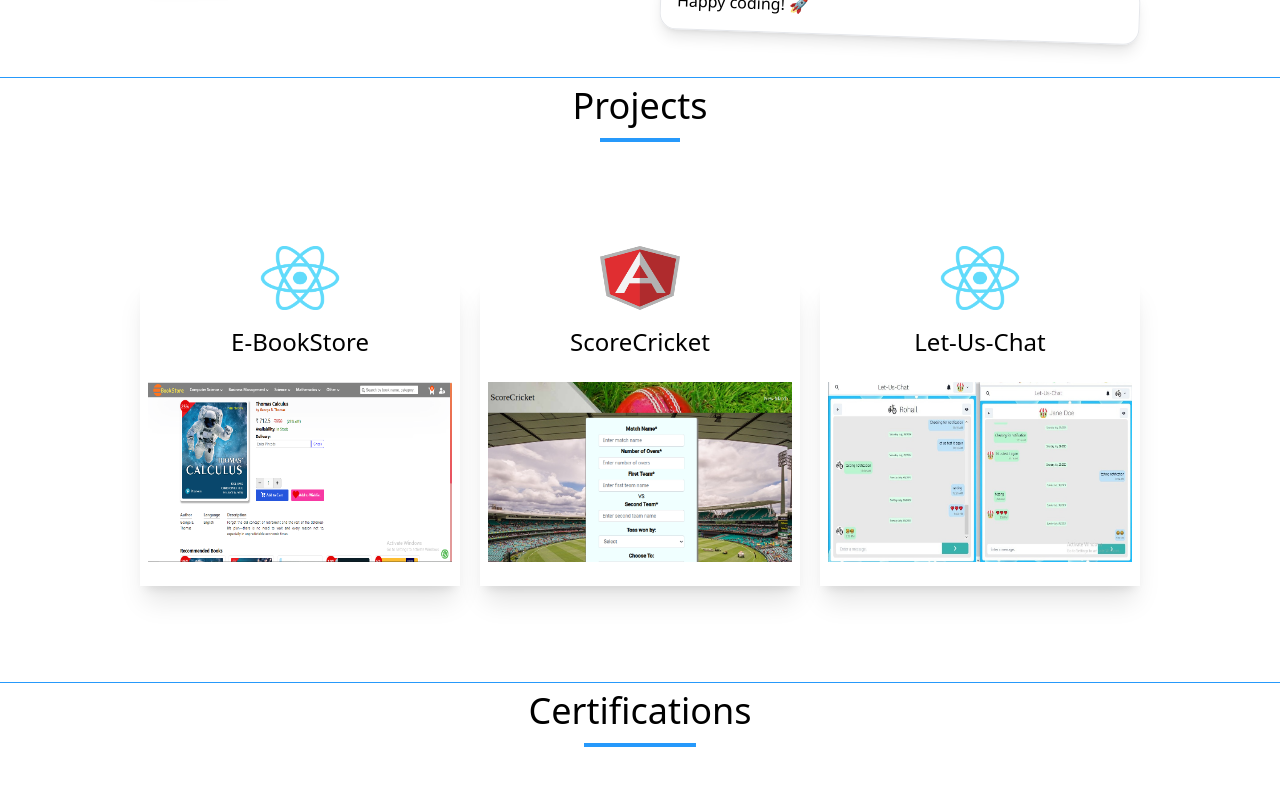
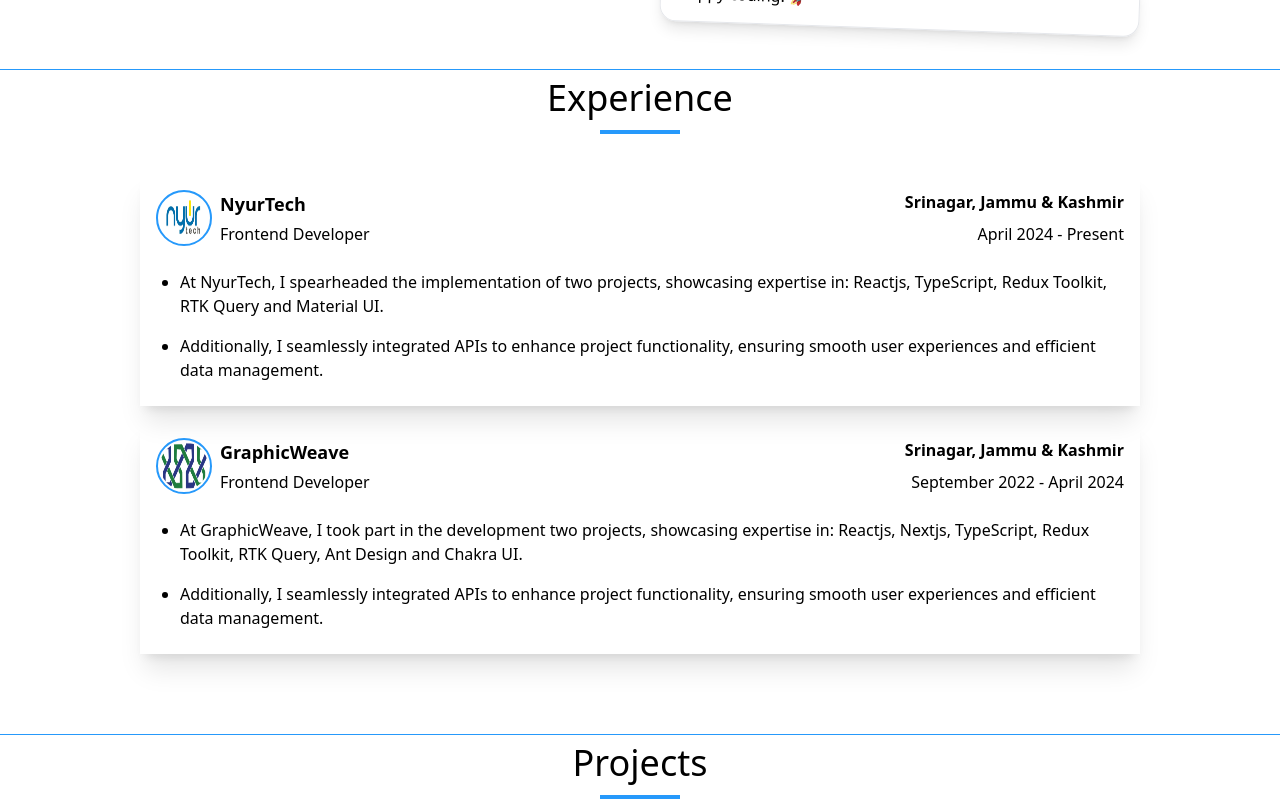
Before and after one commit to SShahid97/portfolio, a React (Create React App) app: page / in a window 1280 px wide. Shown: the part 1820-2620 px from the top of the page. Built offline with nearby package versions, Linux system fonts and the light colour scheme.

Commit message:
feat: add experience section

```diff
--- a/src/App.jsx
+++ b/src/App.jsx
@@ -8,6 +8,7 @@ import Projects from "./components/Projects";
 
 import { BrowserRouter as Router } from "react-router-dom";
 import { about, appTitle, footerBio, introduction, jobTitle } from "./data/static";
+import Experience from "./components/Experience";
 
 function App() {
 
@@ -19,6 +20,7 @@ function App() {
         <Header appTitle={appTitle}  />
         <Banner  introduction={introduction} jobTitle={jobTitle}/>
         <About about = {about}  />
+        <Experience />
         <Projects />
         <Certifications/>
         <Footer appTitle={appTitle} footerBio={footerBio} />
--- a/src/components/About.jsx
+++ b/src/components/About.jsx
@@ -1,17 +1,12 @@
 import React from "react";
+import SectionHeader from "./SectionHeader";
 
 const About = ({about}) => {
   return (
-    <div id="about" className="py-10 border-primary border-b-[1px]">
-      <div className="flex flex-col justify-center items-center"  >
-        <div
-          className="flex justify-center  text-3xl md:text-4xl mb-3"
-        >
-          About
-        </div>
-        <div className="w-16 p-0.5 bg-primary mb-10" />
-      </div>
-      <div className="flex flex-col max-w-[1000px] md:mx-auto mx-3 gap-1 text-justify">
+    <>
+      <SectionHeader sectionId="about" title="About" />
+      <section className="pt-6 pb-10 border-primary border-b-[1px]">
+        <div className="flex flex-col max-w-[1000px] md:mx-auto mx-3 gap-1 text-justify">
         {about && about.map((paragraph)=>{
             return (
               <div
@@ -43,8 +38,9 @@ const About = ({about}) => {
             )
         })}
 
-      </div>
-    </div>
+        </div>
+      </section>
+    </>
   );
 };
 
--- a/src/components/Certifications.jsx
+++ b/src/components/Certifications.jsx
@@ -5,20 +5,13 @@ import JavascriptCertificate from "../assets/img/JavascriptCertificate.png";
 import JavascriptAlgosAndDSCertificate from "../assets/img/JavascriptAlgosAndDSCertificate.png";
 import HackerRankIcon from "../assets/img/HackerRankIcon.png";
 import Freecodecamplogo from "../assets/img/fcc_secondary_small.png";
+import SectionHeader from './SectionHeader';
 
 const Certifications = () => {
   return (
     <>
-      <div  id="certifications" className="flex flex-col justify-center items-center mt-2"  >
-        <div
-          className="flex justify-center  text-3xl md:text-4xl mb-3"
-        >
-          Certifications
-        </div>
-        <div className="w-28 p-0.5 bg-primary mb-10" />
-      </div>
-      <div
-
+      <SectionHeader sectionId="certifications" title="Certifications" />
+      <section
         className="md:py-20 px-2 ">
         <div className="max-w-[1000px] mx-auto md:grid grid-cols-3 gap-5">
           <CertificationCard
@@ -40,7 +33,7 @@ const Certifications = () => {
             link={CSSCertificate}
           />
         </div>
-      </div>
+      </section>
     </>
   )
 }
--- /dev/null
+++ b/src/components/Experience.jsx
@@ -0,0 +1,37 @@
+import GWLogo from "../assets/img/gw_logo.png";
+import NyurTech from "../assets/img/nyurTechLogo.png";
+import SectionHeader from "./SectionHeader";
+import ExperienceCard from "./ExperienceCard";
+import { experience } from "../data/static";
+
+const Experience = () => {
+  return (
+    <>
+      <SectionHeader sectionId="experience" title="Experience" />
+      <section className="pb-20 md:pt:10  px-2 border-primary border-b-[1px]">
+        <div className="max-w-[1000px]  mx-auto flex flex-col gap-y-4">
+          <ExperienceCard
+            cardIcon={NyurTech}
+            link={experience[0].companyUrl}
+            companyName={experience[0].companyName}
+            address={experience[0].address}
+            period={experience[0].period}
+            role={experience[0].role}
+            description={experience[0].description}
+          />
+          <ExperienceCard
+            cardIcon={GWLogo}
+            link={experience[1].companyUrl}
+            companyName={experience[1].companyName}
+            address={experience[1].address}
+            period={experience[1].period}
+            role={experience[1].role}
+            description={experience[1].description}
+          />
+        </div>
+      </section>
+    </>
+  );
+};
+
+export default Experience;
--- /dev/null
+++ b/src/components/ExperienceCard.jsx
@@ -0,0 +1,55 @@
+import React from "react";
+import { Link } from "react-router-dom";
+
+const ExperienceCard = ({
+  companyName,
+  address,
+  role,
+  period,
+  description,
+  cardIcon,
+  link,
+}) => {
+  return (
+    <div className="w-full flex flex-col gap-4 shadow-xl p-4 hover:scale-105 duration-500">
+      <div className="flex flex-row justify-between">
+        <div className="flex flex-row justify-center items-center gap-2">
+          <Link to={link} target="_blank">
+            <img
+              className={`w-14 aspect-square mx-auto p-[2px] rounded-full border-[2px] border-primary`}
+              src={cardIcon}
+              alt="/"
+            />
+          </Link>
+          <div className="flex flex-col gap-1">
+            <Link to={link} target="_blank">
+              <h2 className="text-lg font-semibold hover:underline">
+                {companyName}
+              </h2>
+            </Link>
+            <p>{role}</p>
+          </div>
+        </div>
+
+        <div className="flex flex-col gap-2">
+          <h5 className="text-md font-semibold text-right">{address}</h5>
+          <p className="text-right">{period}</p>
+        </div>
+      </div>
+      <div className="flex flex-col gap-1">
+        <ul style={{ listStyleType: "disc" }} className="pl-6">
+          {description.map((item) => {
+            return (
+              <li key={item.slice(0, 15)} className="py-2">
+                {item}
+              </li>
+            );
+          })}
+        </ul>
+      </div>
+    </div>
+    // </Link>
+  );
+};
+
+export default ExperienceCard;
--- a/src/components/Header.jsx
+++ b/src/components/Header.jsx
@@ -22,16 +22,16 @@ function Header({appTitle}) {
       };
 
     return (
-        <div style={{zIndex:"1000"}} className='bg-primary shadow-sm p-1 sticky left-0 top-0 '>
+        <header style={{zIndex:"1000"}} className='bg-primary shadow-sm p-1 sticky left-0 top-0 '>
             <div className='max-w-[1000px] py-[12px] items-center flex justify-between mx-auto'>
                 <Logo appTitle={appTitle}/>
                 {toggle ?
-                    <AiOutlineClose  onClick={()=>setToggle(!toggle)} className='md:hidden block text-white text-3xl'/>
+                    <AiOutlineClose onClick={()=>setToggle(!toggle)} className='md:hidden block text-white text-3xl'/>
                     :
                     <AiOutlineMenu onClick={()=>setToggle(!toggle)} className='md:hidden block text-white text-3xl'/>
                 }
 
-                <ul className='hidden md:flex  text-white gap-5'>
+                <ul className='hidden md:flex  text-white gap-x-2'>
                     {headerLinks.map((item)=>{
                         return (
                             <HeaderLink key={item.link} onClick={() => scrollTo(item.link)} title={item.title}/>
@@ -67,13 +67,13 @@ function Header({appTitle}) {
 
             <div className='whatsapp'>
                 <a className="whatsapp-for-desktop" href="https://web.whatsapp.com/send?phone=+919622572247" target="_blank" rel="noopener noreferrer" title='Contact Us'>
-                <FaWhatsapp/>
+                    <FaWhatsapp/>
                 </a>
                 <a className="whatsapp-for-mobile" href="https://wa.me/+919622572247" target="_blank" rel="noopener noreferrer" title='Contact Us'>
-                <FaWhatsapp/>
+                    <FaWhatsapp/>
                 </a>
           </div>
-        </div>
+        </header>
     );
 }
 
--- a/src/components/Projects.jsx
+++ b/src/components/Projects.jsx
@@ -5,19 +5,13 @@ import ReactLogo from "../assets/img/React-icon.png";
 import ScoreCricket from "../assets/img/Cricket.png";
 import EbookStore from "../assets/img/EbookStore.png";
 import LetUsChat from "../assets/img/LetUsChat.jpeg";
+import SectionHeader from "./SectionHeader";
 
-function Projects(props) {
+function Projects() {
   return (
     <>
-      <div  id="projects" className="flex flex-col justify-center items-center mt-2"  >
-        <div
-          className="flex justify-center  text-3xl md:text-4xl mb-3"
-        >
-          Projects
-        </div>
-        <div className="w-20 p-0.5 bg-primary mb-10" />
-      </div>
-      <div
+      <SectionHeader sectionId="projects" title="Projects" />
+      <section
         className="md:py-20 px-2 border-primary border-b-[1px]">
         <div className="max-w-[1000px] mx-auto md:grid grid-cols-3 gap-5">
           <ProjectCard
@@ -39,7 +33,7 @@ function Projects(props) {
             link={"https://github.com/SShahid97/ChatApp"}
           />
         </div>
-      </div>
+      </section>
     </>
   );
 }
--- /dev/null
+++ b/src/components/SectionHeader.jsx
@@ -0,0 +1,16 @@
+
+function SectionHeader({ sectionId, title }) {
+  return (
+    <div
+      id={sectionId}
+      className="flex flex-col justify-center items-center mt-2"
+    >
+      <div className="flex justify-center text-3xl md:text-4xl mb-3">
+        {title}
+      </div>
+      <div className="w-20 p-0.5 bg-primary mb-10" />
+    </div>
+  );
+}
+
+export default SectionHeader;
--- a/src/data/static.js
+++ b/src/data/static.js
@@ -10,6 +10,10 @@ export const headerLinks = [
     {
         title: 'Projects',
         link: 'projects'
+    },
+    {
+      title: 'Experience',
+      link: 'experience'
     },
     {
         title: 'Certifications',
@@ -95,3 +99,28 @@ export const skills = [
     'MongoDB',
     'SQL',
 ];
+
+export const experience = [
+  {
+    companyName:"NyurTech",
+    address:"Srinagar, Jammu & Kashmir",
+    companyUrl: "https://nyurtech.com",
+    role:"Frontend Developer",
+    period:"April 2024 - Present",
+    description: [
+      `At NyurTech, I spearheaded the implementation of two projects, showcasing expertise in: Reactjs, TypeScript, Redux Toolkit, RTK Query and Material UI.`,
+      `Additionally, I seamlessly integrated APIs to enhance project functionality, ensuring smooth user experiences and efficient data management.`
+    ]
+  },
+  {
+    companyName:"GraphicWeave",
+    companyUrl: "https://www.graphicweave.com",
+    address:"Srinagar, Jammu & Kashmir",
+    role:"Frontend Developer",
+    period:"September 2022 - April 2024",
+    description: [
+      `At GraphicWeave, I took part in the development two projects, showcasing expertise in: Reactjs, Nextjs, TypeScript, Redux Toolkit, RTK Query, Ant Design and Chakra UI.`,
+      `Additionally, I seamlessly integrated APIs to enhance project functionality, ensuring smooth user experiences and efficient data management.`
+    ]
+  }
+]
```
Also changed, not shown: src/components/Footer.jsx (+11 -11 lines), src/assets/img/gw_logo.png (added), src/assets/img/nyurTechLogo.png (added).
